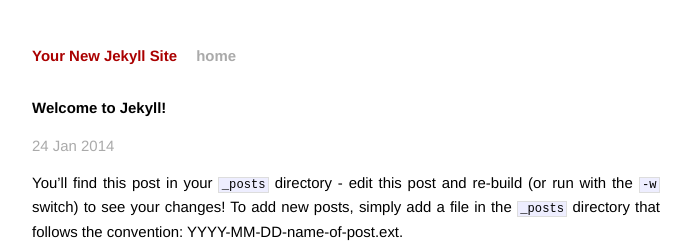
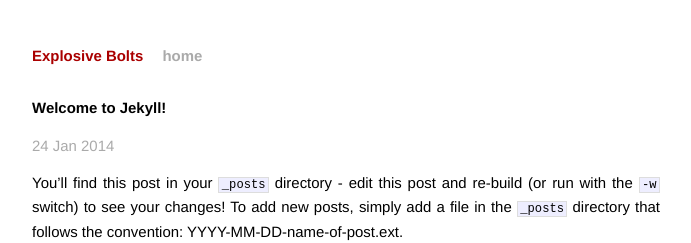
Before and after one commit to recurrie/recurrie.github.io, a Jekyll site: the page built from _posts/2014-01-24-welcome-to-jekyll.markdown, in a window 1280 px wide. Shown: the top 243 px of the page, without its empty margins (294-985 px from the left). Built offline with Jekyll 4.4.1, drawn with Linux system fonts in a browser that asks for light colours; Markdown is read by kramdown in place of the engine named in the settings.

Commit message:
variables added

```diff
--- a/_config.yml
+++ b/_config.yml
@@ -1,3 +1,4 @@
-name: Your New Jekyll Site
+name: Explosive Bolts
+title: Robert Currie
 markdown: redcarpet
 pygments: true
```
Also changed, not shown: recurrie.github.io.bbprojectd/Scratchpad.txt (added), 3 other files.
